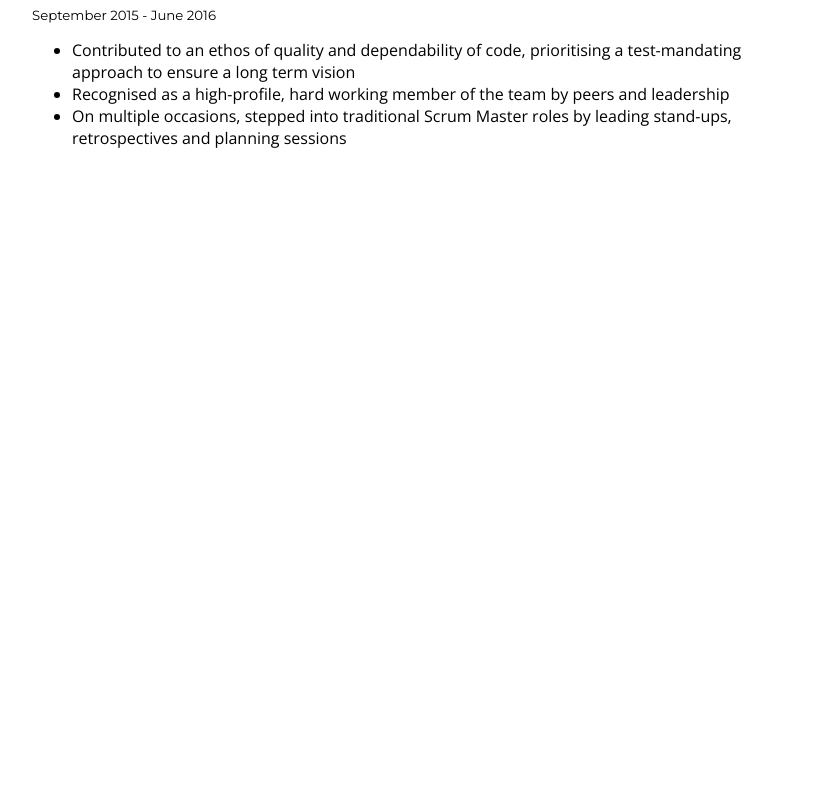
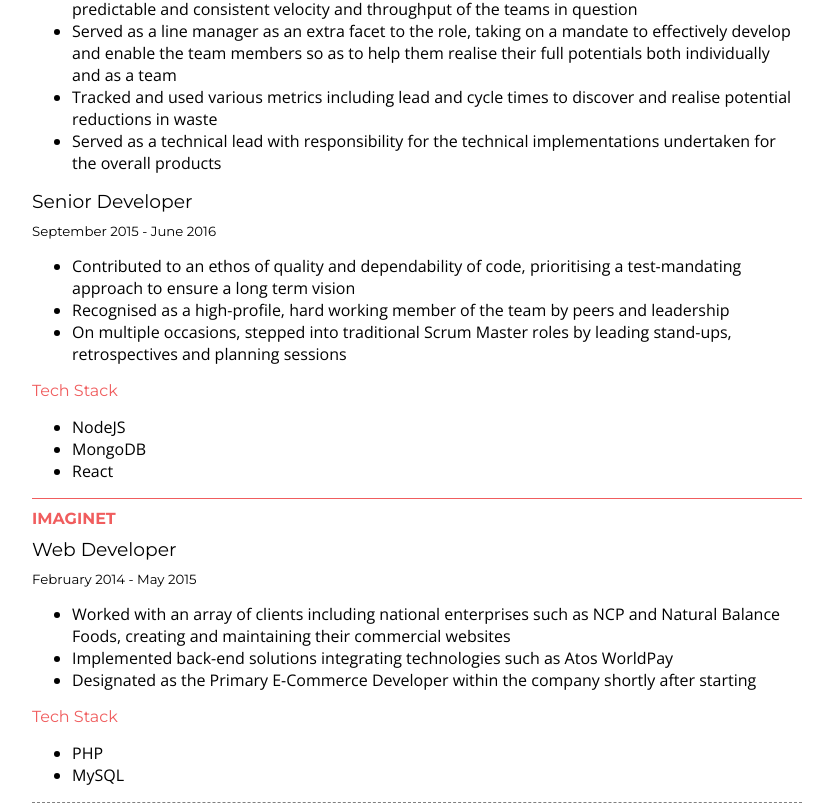
Before and after one commit to rjcoupe/cv, an Angular app: page / in a window 1280 px wide. Shown: the part 1826-2637 px from the top of the page, without its empty margins (58-891 px from the left). Before the commit the page ends 1999 px from the top, so only its background shows below. Built offline with nearby package versions, Linux system fonts and the light colour scheme; what ng2-charts would draw is missing.

Commit message:
Added Imaginet position and tech stacks

```diff
--- a/src/app/app.component.html
+++ b/src/app/app.component.html
@@ -35,8 +35,8 @@
       vehicle for my efforts at trying a new technology or process.</p>
     <p>Outside of my work (and play), I'm a father to three wonderful children and a husband to an extremely
       tolerant wife. We live in Caerphilly, Wales, and can often be found out and about on country walks, whiling away the
-      hours in play parks or trying to settle the important arguments that take place between a 6 year old and his 3 year
-      old sister.</p>
+      hours in play parks or trying to settle the important arguments that take place between a 6 year old and his 4 year
+      old sister with the background sound of a remarkably shouty toddler.</p>
     <app-experience></app-experience>
     <!-- <app-day></app-day> -->
   </section>
--- a/src/app/experience/experience.component.html
+++ b/src/app/experience/experience.component.html
@@ -1,9 +1,16 @@
 <h2>Experience</h2>
-<div class="job-details" *ngFor="let job of jobs; let i = index" [class.first-for-employer]="i !== 0 && jobs[i-1].employer !== job.employer">
+<div class="job-details"
+  *ngFor="let job of jobs; let i = index"
+  [class.first-for-employer]="i !== 0 && jobs[i-1].employer !== job.employer"
+  [class.last-for-employer]="!!jobs[i+1] && jobs[+1].employer !== job.employer">
   <h4 *ngIf="i === 0 || jobs[i-1].employer !== job.employer" [class.most-recent-employer]="i === 0">{{job.employer}}</h4>
   <h3>{{job.title}}</h3>
   <h5>{{job.dateFrom}} - {{job.dateTo}}</h5>
   <ul>
     <li *ngFor="let bullet of job.bullets">{{bullet}}</li>
   </ul>
+  <h5 class="techstack" *ngIf="job.technologies">Tech Stack</h5>
+  <ul *ngIf="job.technologies">
+    <li *ngFor="let tech of job.technologies">{{tech}}</li>
+  </ul>
 </div>
--- a/src/app/experience/experience.component.scss
+++ b/src/app/experience/experience.component.scss
@@ -7,6 +7,9 @@ h2 {
 }
 
 .job-details {
+    &:not(.last-for-employer) {
+        border-bottom: 1px dashed grey;
+    }
     h4 {
         color: $accent;
         &:not(.most-recent-employer) {
@@ -28,4 +31,8 @@ h2 {
             font-family: 'Open Sans', sans-serif;
         }
     }
+    h5.techstack {
+        color: $accent;
+        font-size: 100%;
+    }
 }
--- a/src/app/experience/experience.component.ts
+++ b/src/app/experience/experience.component.ts
@@ -16,6 +16,10 @@ export class ExperienceComponent implements OnInit {
       bullets: [
         'Responsible, as a qualified AWS Well-Architected Lead, for leading Well-Architected Reviews for clients in order to determine where best to focus efforts on improvement to their cloud estate',
         'Designed and proposed solutions for clients requiring an enchancement or original creation of cloud strategy'
+      ],
+      technologies: [
+        'Amazon Web Services (AWS) - a very broad range of the technologies and products therein',
+        'A wide array of technologies used by clients as part of the solution design and implementation processes'
       ]
     },
     {
@@ -27,7 +31,8 @@ export class ExperienceComponent implements OnInit {
       bullets: [
         'Taking on a wider range of clients, worked primarily within the scale-up sector to bring client teams up to date in their ways of working',
         'Improved a client team\'s practice sufficiently to prompt the CIO to comment to the effect that the most recently released version was 6 months ahead of expectations due to the engagement',
-        'Worked with two teams at the nascent stage of an enterprise transformation, coaching them from project to product team architecture'
+        'Worked with two teams at the nascent stage of an enterprise transformation, coaching them from project to product team architecture',
+        'Pulled double duty as an Academy Coach, line-managing our undergraduate interns to help facilitate their growth and development'
       ]
     },
     {
@@ -77,6 +82,27 @@ export class ExperienceComponent implements OnInit {
         "Contributed to an ethos of quality and dependability of code, prioritising a test-mandating approach to ensure a long term vision",
         "Recognised as a high-profile, hard working member of the team by peers and leadership",
         "On multiple occasions, stepped into traditional Scrum Master roles by leading stand-ups, retrospectives and planning sessions"
+      ],
+      technologies: [
+        'NodeJS',
+        'MongoDB',
+        'React'
+      ]
+    },
+    {
+      title: 'Web Developer',
+      employer: 'Imaginet',
+      location: 'Cardiff',
+      dateFrom: 'February 2014',
+      dateTo: 'May 2015',
+      bullets: [
+        "Worked with an array of clients including national enterprises such as NCP and Natural Balance Foods, creating and maintaining their commercial websites",
+        "Implemented back-end solutions integrating technologies such as Atos WorldPay",
+        "Designated as the Primary E-Commerce Developer within the company shortly after starting"
+      ],
+      technologies: [
+        'PHP',
+        'MySQL'
       ]
     }
   ]
```
